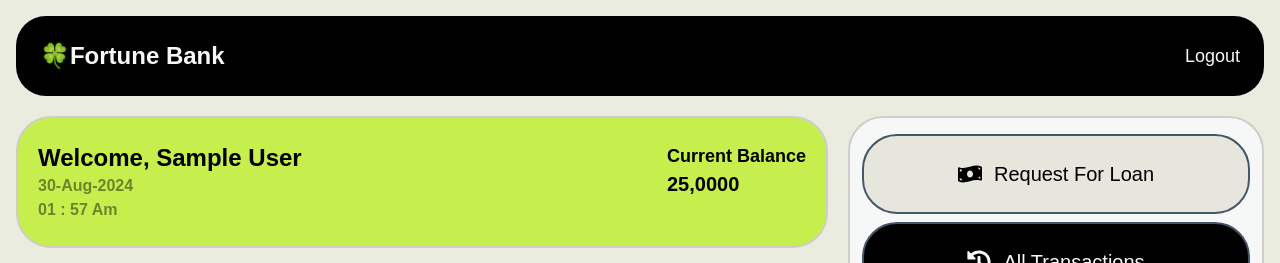
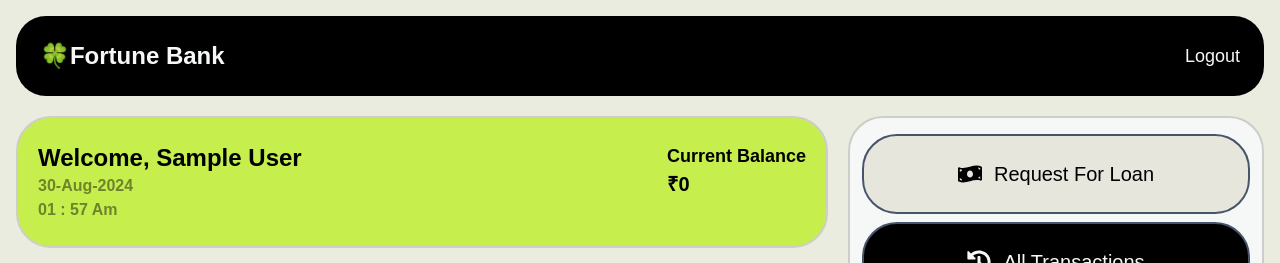
Before and after one commit to amitsuthar803/fortunebank, a React (Vite) app: page / in a window 1280 px wide. Shown: the top 263 px of the page. Built offline with nearby package versions, Linux system fonts and the light colour scheme; no server answers; the database is empty; sample sign-in values are in the browser's storage.

Commit message:
update balance on send money send

```diff
--- a/src/App.jsx
+++ b/src/App.jsx
@@ -4,11 +4,13 @@ import Dashboard from "./components/Dashboard";
 import Login from "./components/Login";
 import ProtectedRoute from "./components/ProtectedRoute";
 import { AuthProvider } from "./context/AuthContext";
+import { BalanceProvider } from "./context/BalanceContext";
 import { Toaster } from "react-hot-toast";
 
 function App() {
   return (
     <AuthProvider>
+      <BalanceProvider>
         <Router>
           <Toaster position="top-center" reverseOrder={false} />
           <Routes>
@@ -25,6 +27,7 @@ function App() {
             />
           </Routes>
         </Router>
+      </BalanceProvider>
     </AuthProvider>
   );
 }
--- a/src/components/AccountDetails.jsx
+++ b/src/components/AccountDetails.jsx
@@ -2,27 +2,34 @@ import React from "react";
 import { formatDateWithYear, formatTime } from "../utils/dateUtils";
 import { useCurrentTime } from "../hooks/useCurrentTime";
 import { useAuth } from "../context/AuthContext";
+import { useBalance } from "../context/BalanceContext";
 
 function AccountDetails() {
   const currentTime = useCurrentTime();
-  const {  user } = useAuth();
+  const { user } = useAuth();
+  const { balance } = useBalance();
+
+  const formatBalance = (amount) => {
+    return new Intl.NumberFormat('en-IN', {
+      maximumFractionDigits: 2,
+      minimumFractionDigits: 0
+    }).format(amount);
+  };
 
   return (
-    <div className=" flex justify-between items-start rounded-[35px] py-6 px-5 bg-primary border-2 border-gray w-full">
+    <div className="flex justify-between items-start rounded-[35px] py-6 px-5 bg-primary border-2 border-gray w-full">
       <div className="flex flex-col">
         <h2 className="text-2xl font-semibold">Welcome, {user?.displayName}</h2>
         <span className="text-primarylight font-semibold">
           {formatDateWithYear(new Date())}
         </span>
-
-        {/* <span className=" text-primarylight font-semibold">04:00 pm</span> */}
-        <span className=" text-primarylight capitalize font-semibold">
+        <span className="text-primarylight capitalize font-semibold">
           {formatTime(currentTime)}
         </span>
       </div>
       <div>
-        <h2 className=" font-semibold text-lg">Current Balance</h2>
-        <span className=" text-dark font-bold   text-xl ">25,0000</span>
+        <h2 className="font-semibold text-lg">Current Balance</h2>
+        <span className="text-dark font-bold text-xl">₹{formatBalance(balance)}</span>
       </div>
     </div>
   );
--- a/src/components/TransferAmount.jsx
+++ b/src/components/TransferAmount.jsx
@@ -1,10 +1,12 @@
 import React, { useState } from "react";
 import { useAuth } from "../context/AuthContext";
-import { transferMoney, getCurrentBalance } from "../firebase/userOperations";
+import { transferMoney } from "../firebase/userOperations";
+import { useBalance } from "../context/BalanceContext";
 import { toast } from "react-hot-toast";
 
 function TransferAmount() {
   const { user } = useAuth();
+  const { refreshBalance } = useBalance();
   const [receiverEmail, setReceiverEmail] = useState("");
   const [amount, setAmount] = useState("");
   const [loading, setLoading] = useState(false);
@@ -25,6 +27,7 @@ function TransferAmount() {
     try {
       setLoading(true);
       await transferMoney(user.email, receiverEmail, amount);
+      await refreshBalance(); // Refresh the balance after successful transfer
       toast.success("Transfer successful!");
       setReceiverEmail("");
       setAmount("");
--- /dev/null
+++ b/src/context/BalanceContext.jsx
@@ -0,0 +1,41 @@
+import React, { createContext, useContext, useState, useEffect } from 'react';
+import { useAuth } from './AuthContext';
+import { getUserByEmail } from '../firebase/userOperations';
+
+const BalanceContext = createContext();
+
+export function BalanceProvider({ children }) {
+  const [balance, setBalance] = useState(0);
+  const { user } = useAuth();
+
+  const fetchBalance = async () => {
+    if (user?.email) {
+      try {
+        const userData = await getUserByEmail(user.email);
+        if (userData) {
+          setBalance(userData.balance || 0);
+        }
+      } catch (error) {
+        console.error("Error fetching balance:", error);
+      }
+    }
+  };
+
+  useEffect(() => {
+    fetchBalance();
+  }, [user]);
+
+  const updateBalance = (newBalance) => {
+    setBalance(newBalance);
+  };
+
+  return (
+    <BalanceContext.Provider value={{ balance, updateBalance, refreshBalance: fetchBalance }}>
+      {children}
+    </BalanceContext.Provider>
+  );
+}
+
+export function useBalance() {
+  return useContext(BalanceContext);
+}
```
Lines whose indentation alone changed are shown as unchanged.
